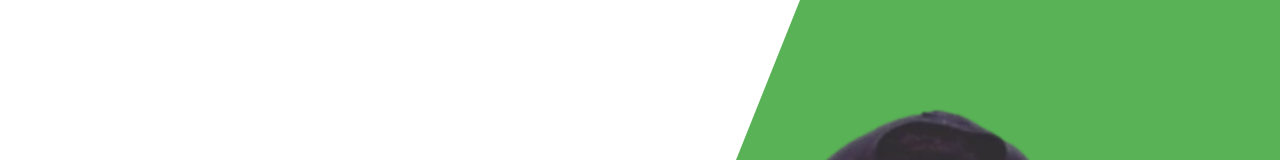
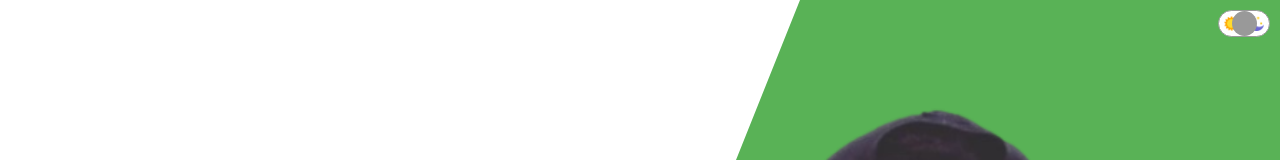
Before and after one commit to Lewinskie/portfolio, a React (Create React App) app: page / in a window 1280 px wide. Shown: the top 160 px of the page. Built offline with nearby package versions, Linux system fonts and the light colour scheme.

Commit message:
added toogle component

```diff
--- a/src/App.js
+++ b/src/App.js
@@ -2,6 +2,7 @@
 import About from "./components/about/About";
 import ProductList from "./components/productList/ProductList";
 import Contact from "./components/contact/Contact";
+import Toggle from "./components/toggle/Toggle";
 
 function App() {
   return (
@@ -10,7 +11,8 @@
         <Intro />
         <About />
         <ProductList />
-        <Contact/>
+        <Contact />
+        <Toggle />
       </header>
     </div>
   );
--- /dev/null
+++ b/src/components/toggle/Toggle.jsx
@@ -0,0 +1,16 @@
+import React from "react";
+import "./toggle.css";
+import Sun from "../../img/sunny.png";
+import Moon from "../../img/moon.png";
+
+const Toggle = () => {
+  return (
+    <div className="t">
+      <img src={Sun} alt="" className="tIcon" />
+      <img src={Moon} alt="" className="tIcon" />
+      <div className="tButton"></div>
+    </div>
+  );
+};
+
+export default Toggle;
--- /dev/null
+++ b/src/components/toggle/toggle.css
@@ -0,0 +1,26 @@
+.t {
+  width: 50px;
+  height: 25px;
+  border-radius: 20px;
+  border: 1px solid #999;
+  background-color: white;
+  position: fixed;
+  top: 10px;
+  right: 10px;
+  z-index: 10;
+  display: flex;
+  align-items: center;
+  justify-content: space-around;
+}
+.tIcon {
+  width: 15px;
+  height: 15px;
+}
+.tButton {
+  width: 25px;
+  height: 25px;
+  border-radius: 50%;
+  background-color: #999;
+  position: absolute;
+  cursor: pointer;
+}
```
Also changed, not shown: src/img/moon.png (added), src/img/sunny.png (added).
